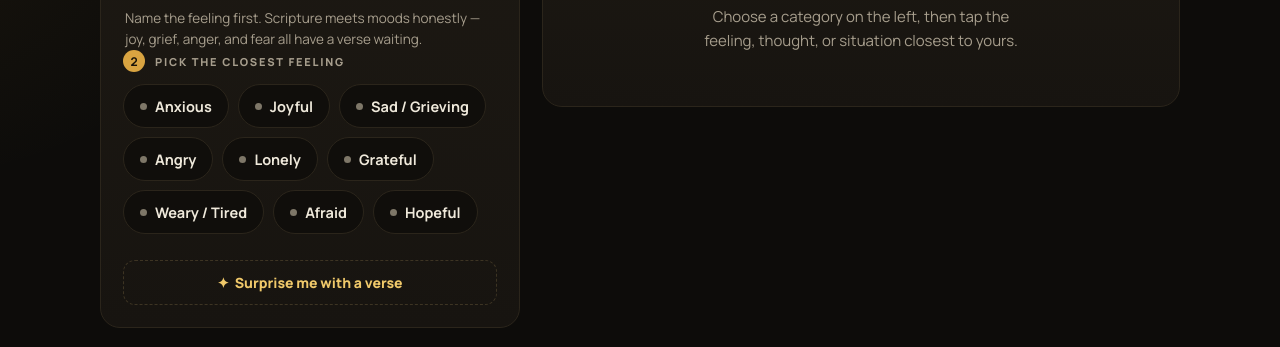
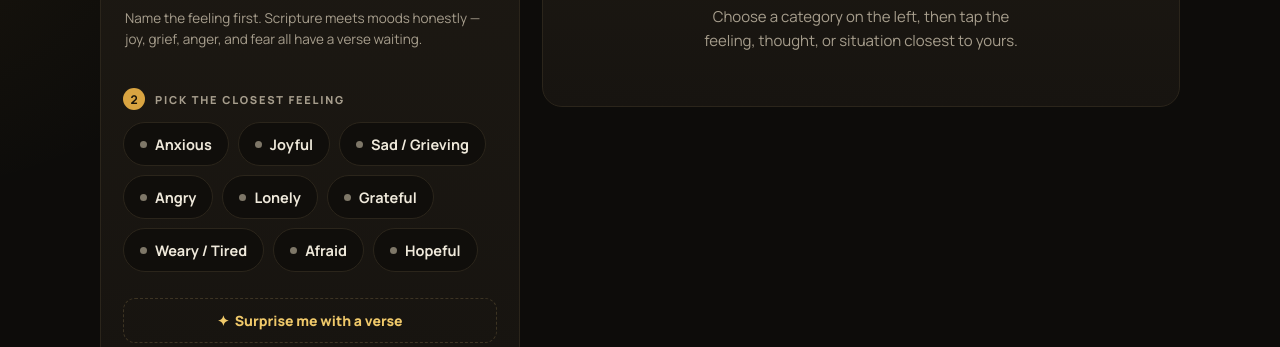
Before and after one commit to ramose/bible-verses, a plain HTML site: page index.html in a window 1280 px wide. Shown: the part 417-764 px from the top of the page. Drawn offline with Linux system fonts and the light colour scheme.

Commit message:
Add top padding to Pick your situation title

```diff
--- a/index.html
+++ b/index.html
@@ -76,6 +76,7 @@
     background:var(--gold); color:#171208; font-size:12px; letter-spacing:0;
   }
   .step-label + .step-label{margin-top:26px}
+  .step-label-2{margin-top:28px; padding-top:10px}
 
   .tabs{
     display:grid; grid-template-columns:1fr 1fr 1fr; gap:6px;
@@ -222,7 +223,7 @@
       </div>
       <p class="cat-note" id="catNote"></p>
 
-      <p class="step-label"><b>2</b> <span id="step2Label">Pick the closest feeling</span></p>
+      <p class="step-label step-label-2"><b>2</b> <span id="step2Label">Pick the closest feeling</span></p>
       <div class="chips" id="chips"></div>
 
       <button class="surprise" id="surpriseBtn">✦ &nbsp;Surprise me with a verse</button>
```
